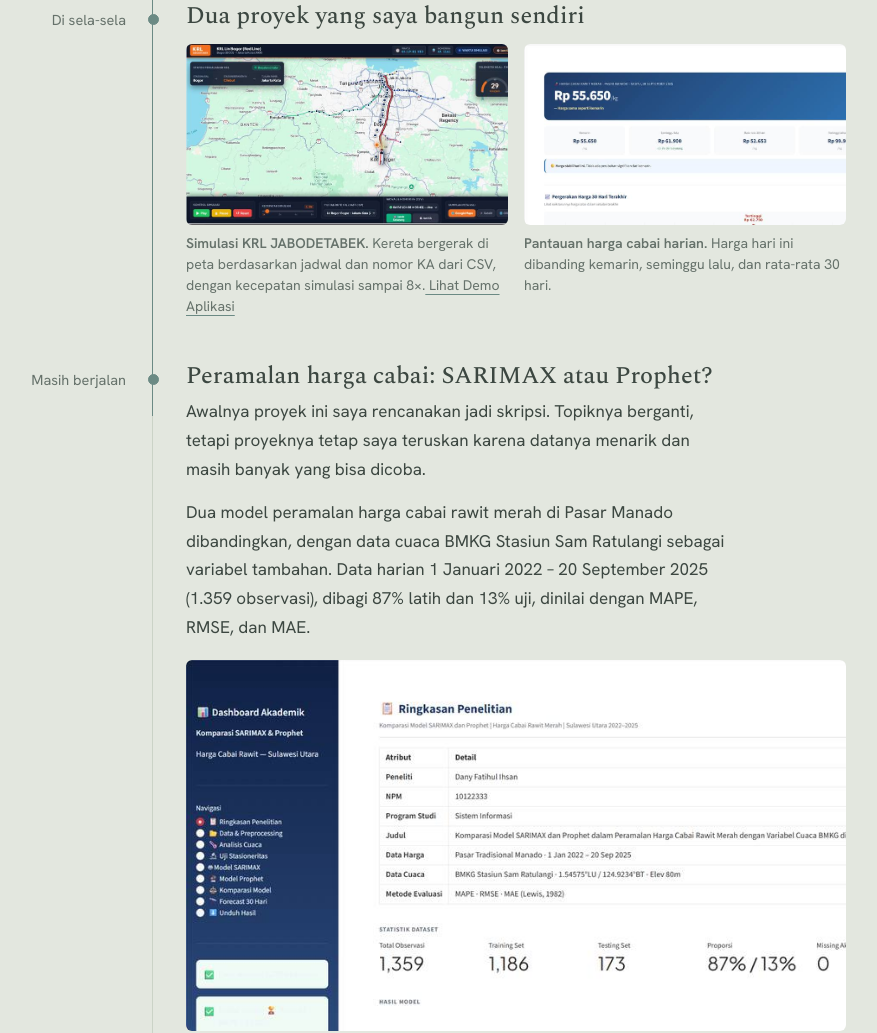
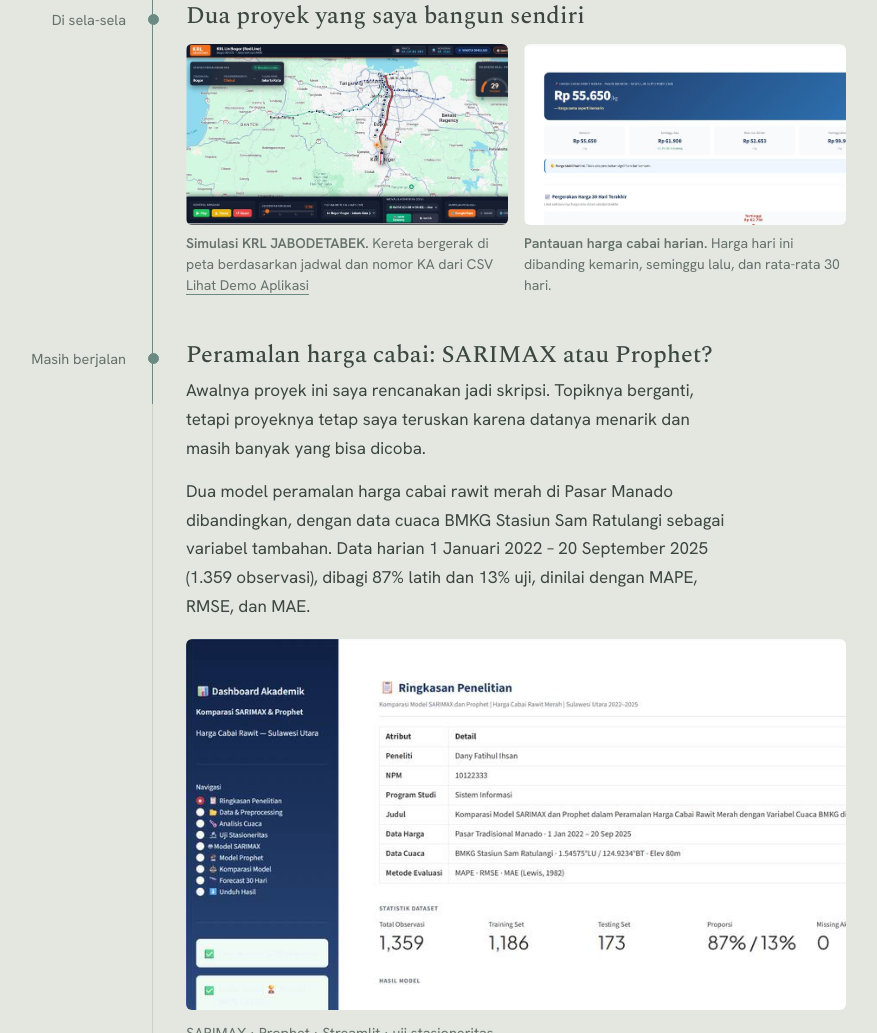
Before and after one commit to Danyfatihulihsan/Portofolio, a plain HTML site: page index.html in a window 1280 px wide. Shown: the part 2434-3467 px from the top of the page, without its empty margins (210-1087 px from the left). Drawn offline with nearby package versions, Linux system fonts and the light colour scheme.

Commit message:
Update project

```diff
--- a/index.html
+++ b/index.html
@@ -89,7 +89,7 @@ footer{padding:70px 0 90px}footer p{max-width:50ch;color:var(--mute);margin:10px
 <button class="row" data-i="0"><b>Lihat sertifikat</b><span>BNSP</span></button></div></li>
 
 <li class="e mid"><time>Di sela-sela</time><div><h3>Dua proyek yang saya bangun sendiri</h3>
-<div class="pair"><div><img class="shot" alt="Simulasi perjalanan KRL di atas peta" src="images/proyek-krl.jpg"><small><b>Simulasi KRL JABODETABEK.</b> Kereta bergerak di peta berdasarkan jadwal dan nomor KA dari CSV, dengan kecepatan simulasi sampai 8×.<a href="https://kai-wheat-five.vercel.app/" target="_blank"> Lihat Demo Aplikasi</a></small></div>
+<div class="pair"><div><img class="shot" alt="Simulasi perjalanan KRL di atas peta" src="images/proyek-krl.jpg"><small><b>Simulasi KRL JABODETABEK.</b> Kereta bergerak di peta berdasarkan jadwal dan nomor KA dari CSV<a href="https://kai-wheat-five.vercel.app/" target="_blank"> Lihat Demo Aplikasi</a></small></div>
 <div><img class="shot" alt="Dashboard harga cabai rawit merah harian" src="images/proyek-cabai-harian.jpg"><small><b>Pantauan harga cabai harian.</b> Harga hari ini dibanding kemarin, seminggu lalu, dan rata-rata 30 hari.</small></div></div></div></li>
 
 <li class="e mid"><time>Masih berjalan</time><div><h3>Peramalan harga cabai: SARIMAX atau Prophet?</h3>
```
